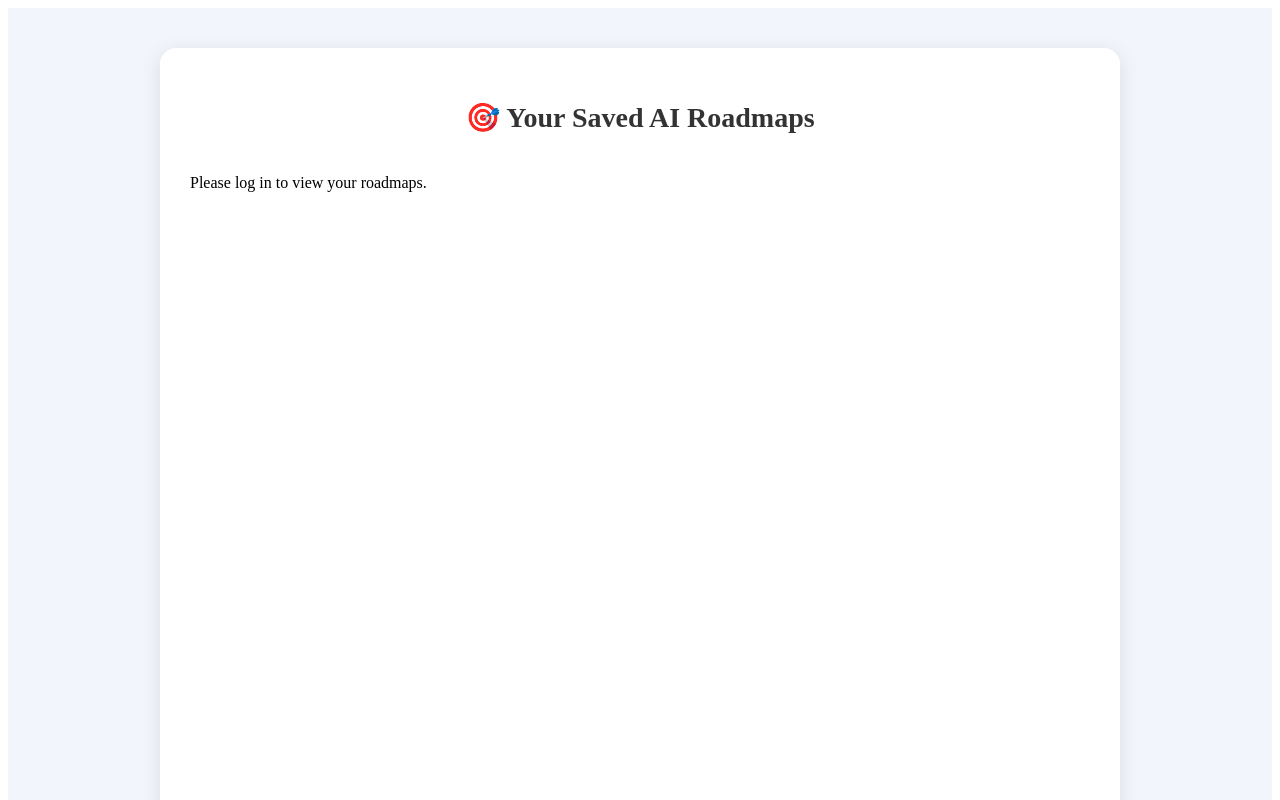
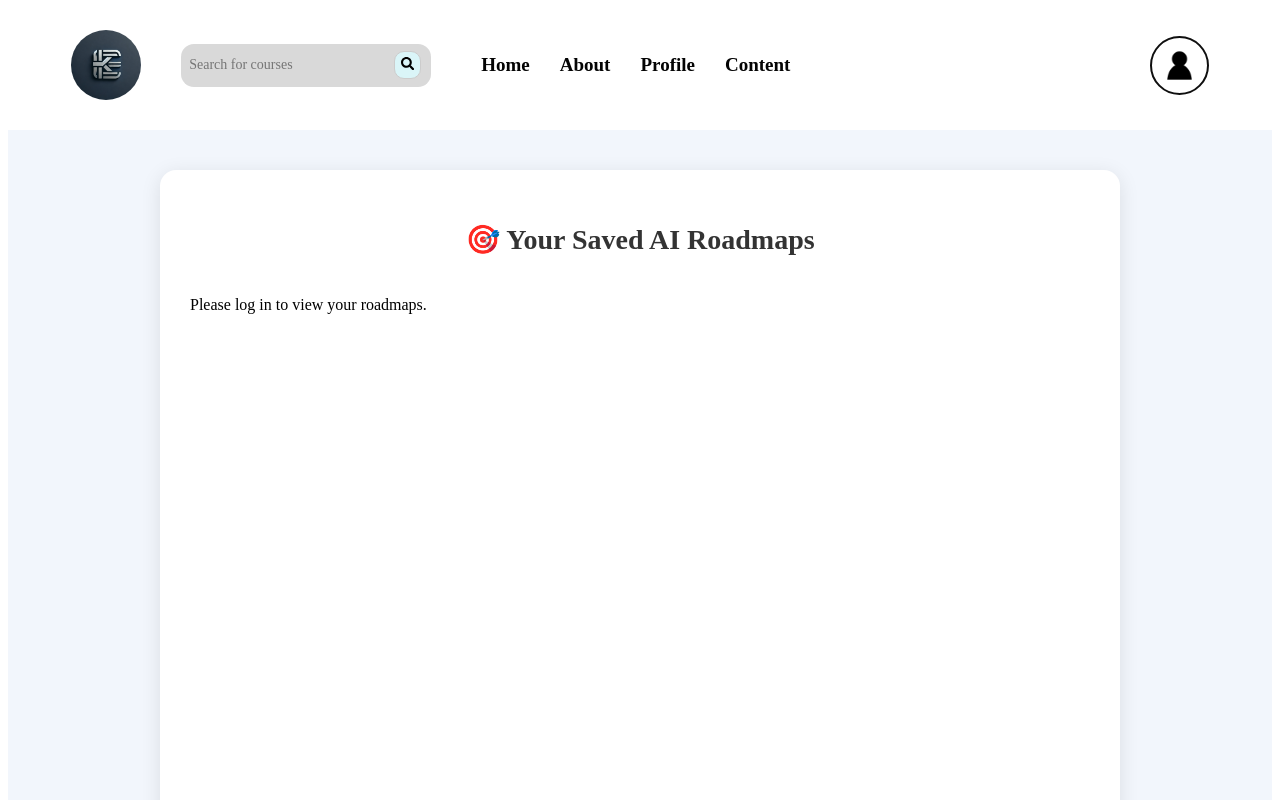
Before and after one commit to Bhanuka10/Capstone, a React (Vite) app in the folder KnowEdge-app/: page /Content in a window 1280 px wide. Shown: the top 800 px of the page. Built offline with nearby package versions, Linux system fonts and the light colour scheme; a web font is replaced by a local one.

Commit message:
Add Navbar and roadmap component

```diff
--- a/KnowEdge-app/src/Pages/Content/Content.jsx
+++ b/KnowEdge-app/src/Pages/Content/Content.jsx
@@ -1,9 +1,11 @@
 import React from 'react'
 import Roadmap from '../../Components/Roadmap/Roadmap'
+import Navbar from "@/Components/Navbar/Navbar.jsx";
 
 const Content = () => {
   return (
     <div>
+        <Navbar />
       <Roadmap />
     </div>
   )
```
